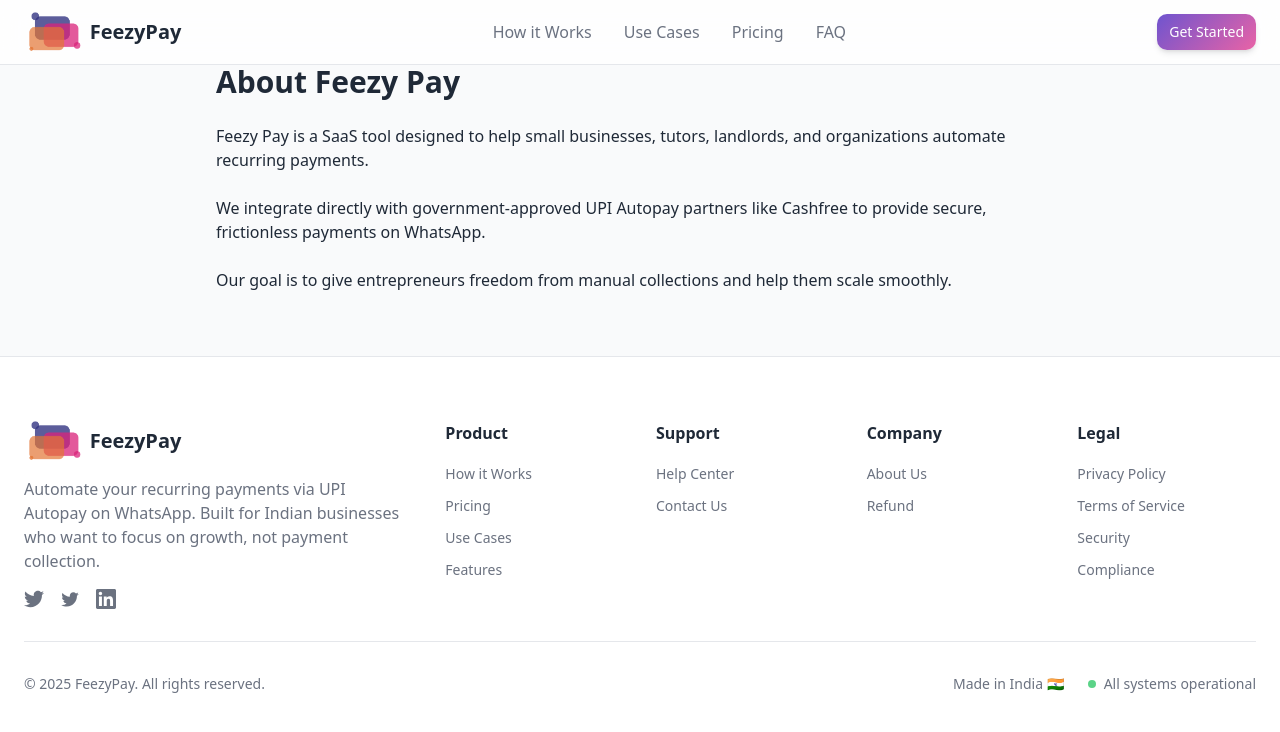
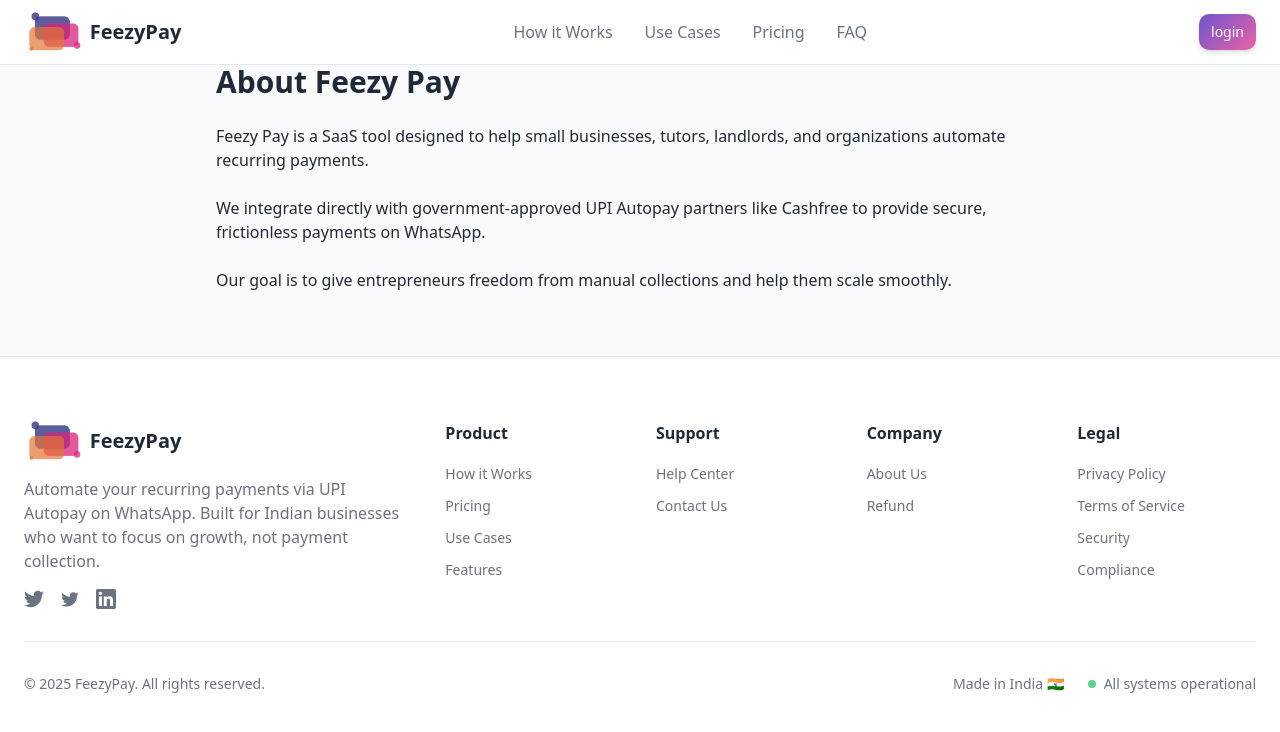
Before and after one commit to Tushar-Anand-Vardhan/feezy-pay-landing, a React (Vite) app: page /about in a window 1280 px wide. Shown: the top 732 px of the page. Built offline with nearby package versions, Linux system fonts and the light colour scheme.

Commit message:
adding a login button and redirecting to app.feezypay.com

```diff
--- a/src/components/Navigation.tsx
+++ b/src/components/Navigation.tsx
@@ -38,9 +38,11 @@ const Navigation = () => {
 
           {/* CTA Button */}
           <div className="hidden md:block">
-            <Button variant="default" size="sm">
-              Get Started
-            </Button>
+            <a href="https://app.feezypay.com">
+              <Button variant="default" size="sm">
+                login
+              </Button>
+            </a>
           </div>
 
           {/* Mobile menu button */}
@@ -77,9 +79,11 @@ const Navigation = () => {
                   {item.name}
                 </a>
               ))}
-              <Button variant="default" size="sm" className="w-full mt-4">
-                Get Started
-              </Button>
+              <a href="https://app.feezypay.com">
+                <Button variant="default" size="sm" className="w-full mt-4">
+                  Login
+                </Button>
+              </a>
             </div>
           </div>
         )}
```
